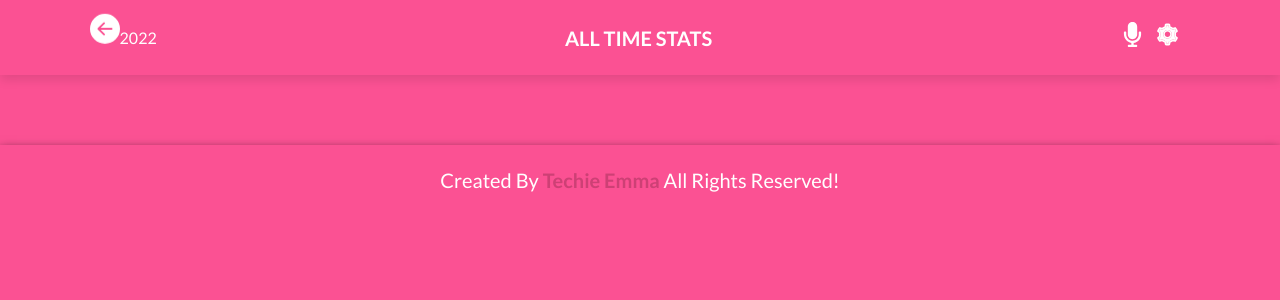
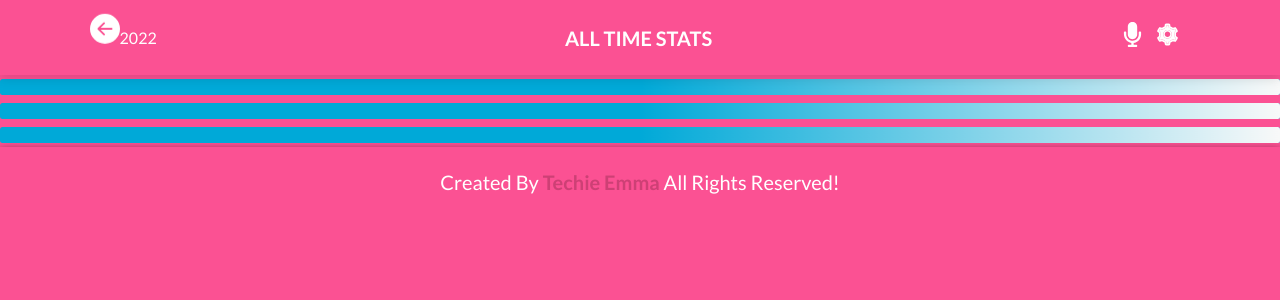
Before and after one commit to nickemma/country-app-metrics, a React (Create React App) app: page /1 in a window 1280 px wide. Shown: the top 300 px of the page. Built offline with nearby package versions, Linux system fonts and the light colour scheme.

Commit message:
add loader

```diff
--- a/package.json
+++ b/package.json
@@ -14,6 +14,7 @@
     "react-dom": "^18.2.0",
     "react-icons": "^4.4.0",
     "react-leaflet": "^4.0.2",
+    "react-loading-skeleton": "^3.1.0",
     "react-redux": "^8.0.2",
     "react-router": "^6.3.0",
     "react-router-dom": "^6.3.0",
--- a/src/components/Countries.js
+++ b/src/components/Countries.js
@@ -3,6 +3,7 @@ import { useSelector, useDispatch } from 'react-redux';
 import { Link } from 'react-router-dom';
 import { BsFillArrowRightCircleFill } from 'react-icons/bs';
 import { fetchCountryDetails } from '../redux/countries/countries';
+import SkeletonLoader from '../components/Loader';
 import '../styles/Countries.scss';
 
 const Countries = () => {
@@ -11,7 +12,9 @@ const Countries = () => {
   const handleClick = (name) => {
     dispatch(fetchCountryDetails(name));
   };
-
+  if (countries.length === 0) {
+    return <SkeletonLoader />;
+  }
   return (
     <>
       <section className="countries">
--- a/src/components/CountryDetails.js
+++ b/src/components/CountryDetails.js
@@ -1,12 +1,11 @@
 import React from 'react';
 import { useSelector } from 'react-redux';
-import {
-  MapContainer, TileLayer, Marker, Popup,
-} from 'react-leaflet';
+import { MapContainer, TileLayer, Marker, Popup } from 'react-leaflet';
 import '../styles/CountryDetail.scss';
 
 const CountryDetails = () => {
   const { countries } = useSelector((state) => state);
+
   return (
     <div className="details">
       {countries.map((country) => (
--- /dev/null
+++ b/src/components/Loader.js
@@ -0,0 +1,12 @@
+import React from 'react';
+import Skeleton, { SkeletonTheme } from 'react-loading-skeleton';
+import 'react-loading-skeleton/dist/skeleton.css';
+const Loader = () => (
+  <div className="loading">
+    <SkeletonTheme baseColor="#00A9D8" highlightColor="#f8f9f9">
+      <Skeleton count={3} />
+    </SkeletonTheme>
+  </div>
+);
+
+export default Loader;
```
Also changed, not shown: 1 other file (tests, documents, lock files or other folders).
